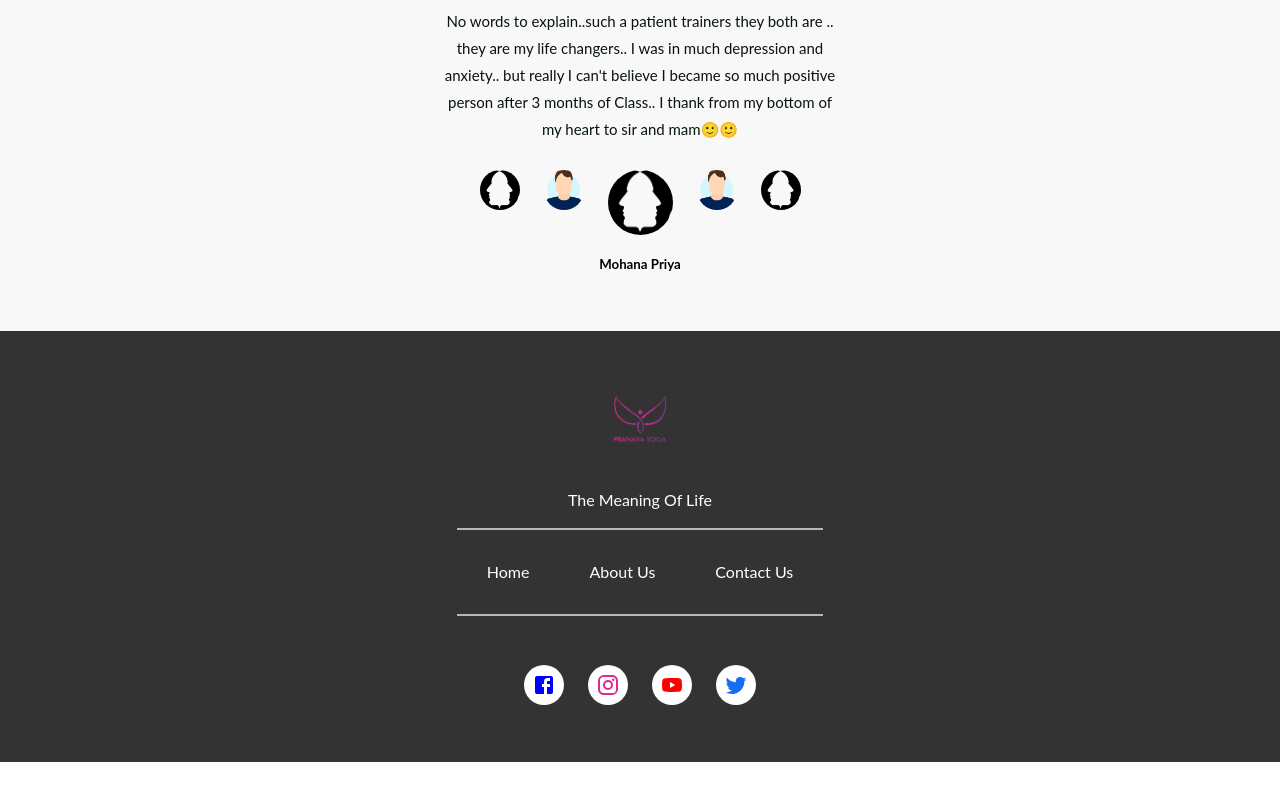
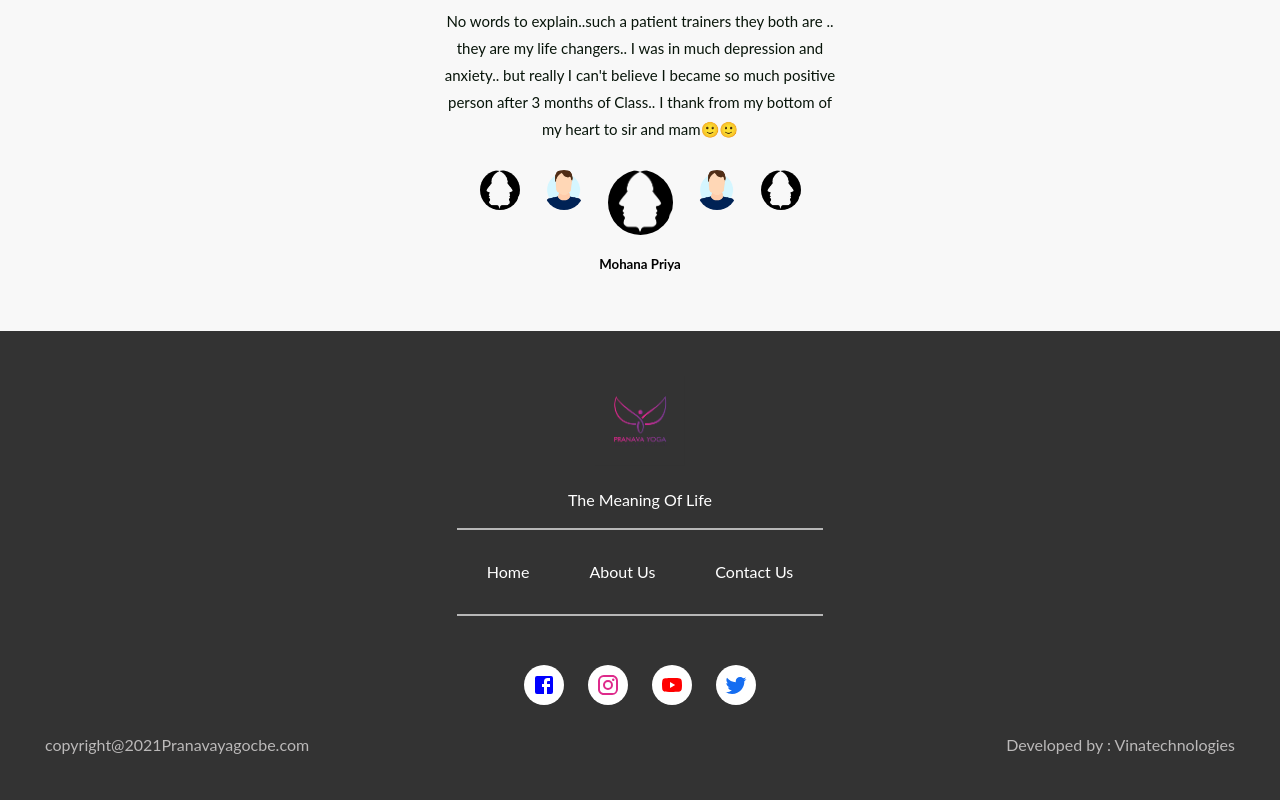
Before and after one commit to Vinadevelopers/pranavavayogawebsite, a React (Create React App) app: page /pranava_yogo in a window 1280 px wide. Shown: the part 3418-4218 px from the top of the page. Before the commit the page ends 4180 px from the top, so only its background shows below. Built offline with nearby package versions, Linux system fonts and the light colour scheme.

Commit message:
copyright text fixed

```diff
--- a/src/component/Home/customeStyle.css
+++ b/src/component/Home/customeStyle.css
@@ -368,3 +368,11 @@ p.Cell-dayOfWeek-26 {
 .timeTable_page .makeStyles-appointment-275,.timeTable_page .makeStyles-appointment-279 {
     background-color: rgb(246 100 215);
 }
+.copy-right-line {
+    display: flex;
+    color: #bbb9b9;
+}
+p.devloper-name{
+    width: 100%;
+    text-align: end;
+}
--- a/src/component/Home/footer.js
+++ b/src/component/Home/footer.js
@@ -14,7 +14,7 @@ class Footer extends React.Component {
     GetRightItem() {
         return Item.footerDetails.item.map(e => {
             return <div className="righ_item" id={e.id}>
-             <Link className ="a-link" to={e.id} spy={true} smooth={true}>{e.displayName}</Link>
+                <Link className="a-link" to={e.id} spy={true} smooth={true}>{e.displayName}</Link>
             </div>
         })
     }
@@ -43,6 +43,12 @@ class Footer extends React.Component {
                         <TwitterIcon />
                     </Avatar>
                 </div>
+                <div className="copy-right-line">
+                    <p>copyright@2021Pranavayagocbe.com</p>
+                    <p className="devloper-name">
+                        Developed by : Vinatechnologies
+                    </p>
+                </div>
             </div>
         );
     }
```
